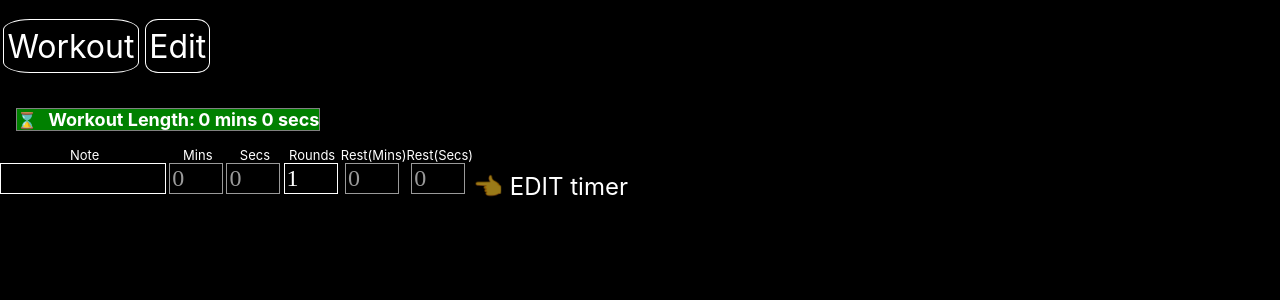
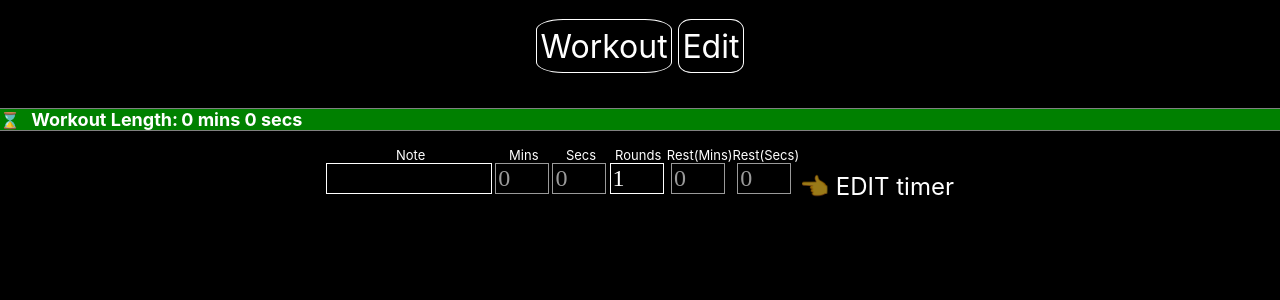
Before and after one commit to prof-tejera/assignment-3-MannyAdumbire, a React (Create React App) app: page / in a window 1280 px wide. Shown: the top 300 px of the page. Built offline with nearby package versions, Linux system fonts and the light colour scheme.

Commit message:
cleanup UI

```diff
--- a/src/App.js
+++ b/src/App.js
@@ -59,7 +59,7 @@ const Nav = () => {
   useEffect(() => {}, [tmrsParam]);
   return (
     <nav>
-      <ul>
+      <ul style={{justifyContent:"center"}}>
         <MenuButton>
           <StyledLink to={`/${GHPage}/workout/${tmrsParam}`}>
             Workout
--- a/src/WorkoutStyles.js
+++ b/src/WorkoutStyles.js
@@ -216,6 +216,7 @@ export const Container = styled.div`
   display: flex;
   justify-content: flex-start;
   align-items: center;
+  align-self: center;
   flex-grow: 0;
   & p {
     padding-left: 0.2rem;
--- a/src/components/generic/TimerDisplay.js
+++ b/src/components/generic/TimerDisplay.js
@@ -44,6 +44,7 @@ const TimerDisplayWrap = styled(ws.Button)`
     ["running", "resting"].includes(props.status) &&
     css`
       flex-direction: column;
+      align-self: center
       & .direction {
         justify-self: flex-start;
       }
--- a/src/components/generic/TimerTotalDisplay.js
+++ b/src/components/generic/TimerTotalDisplay.js
@@ -10,6 +10,7 @@ import * as ws from "../../WorkoutStyles.js";
 const TimerTotal = styled(ws.Container)`
   border: 1px solid gray;
   margin: 1rem;
+  width: 100%;
   display: flex;
   align-items: center;
   color: white;
--- a/src/components/generic/TimersPanel.js
+++ b/src/components/generic/TimersPanel.js
@@ -12,8 +12,10 @@ import Button from "./Button.js";
 const StyledTimers = styled(ws.Container)`
   flex-direction: column;
   align-items: flex-start;
+  align-self: center;
 `;
 const TimerWrap = styled(ws.Container)`
+  align-self: flex-start;
   cursor: pointer;
   ${(props) =>
     props.isEditing &&
--- a/src/views/WorkoutEdit.js
+++ b/src/views/WorkoutEdit.js
@@ -14,7 +14,7 @@ import TimersPanel from "../components/generic/TimersPanel.js";
 const EditTimersWrap = styled(ws.Container)`
   display: flex;
   flex-direction: column;
-  align-items: flex-start;
+  align-items: center;
   flex-grow: 0;
 `;
 
--- a/src/views/WorkoutView.js
+++ b/src/views/WorkoutView.js
@@ -56,7 +56,7 @@ const WorkoutView = (children) => {
   ];
   return (
     <Timers>
-      <TimerTotalDisplay title="Remaining Time: " subtractElapsed={true} />
+      <TimerTotalDisplay title="Time Remaining: " subtractElapsed={true} />
       <ws.Container className="timer-inputs">
         {buttonTypes.map((btn, idx) => (
           <Button key={`btn-${idx}`} {...btn} />
```
